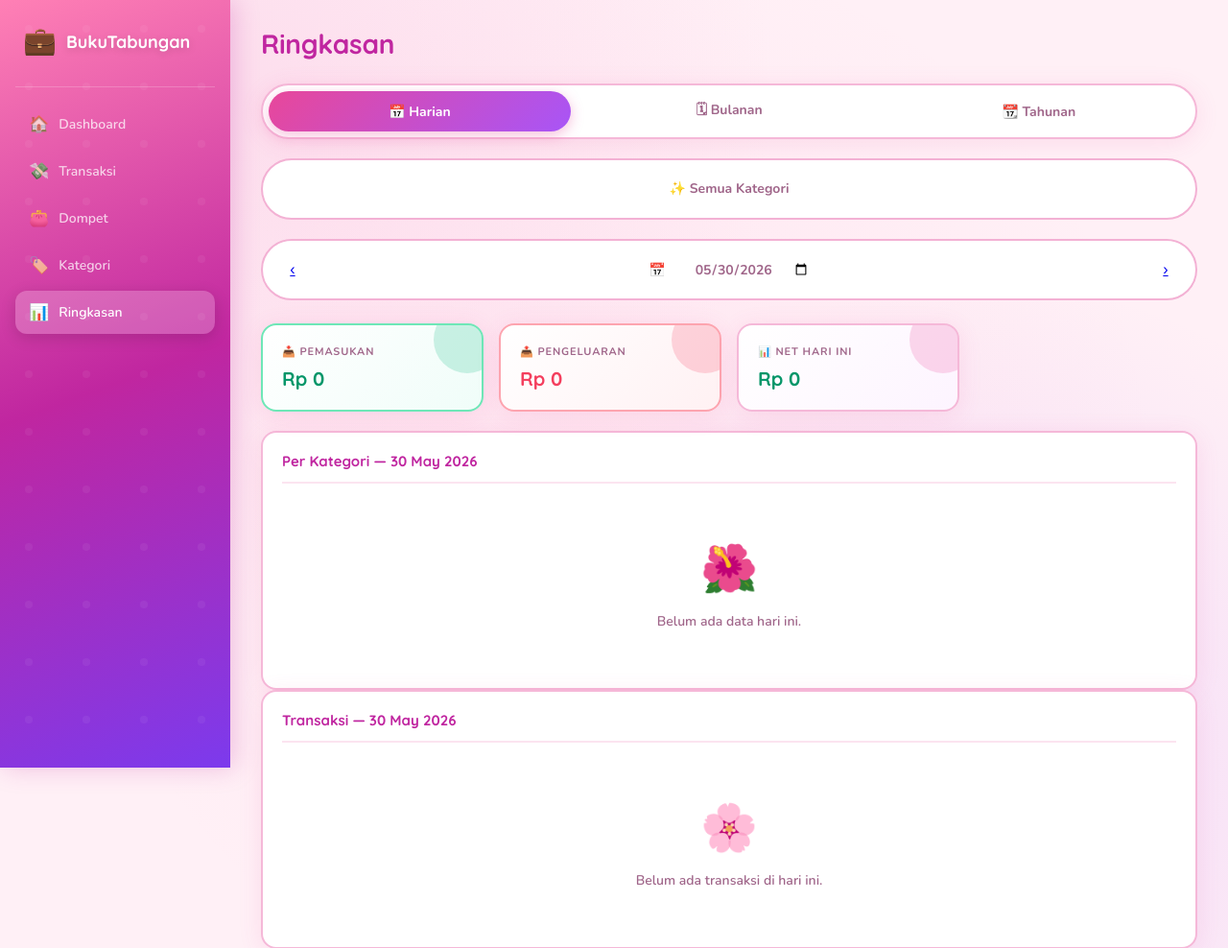
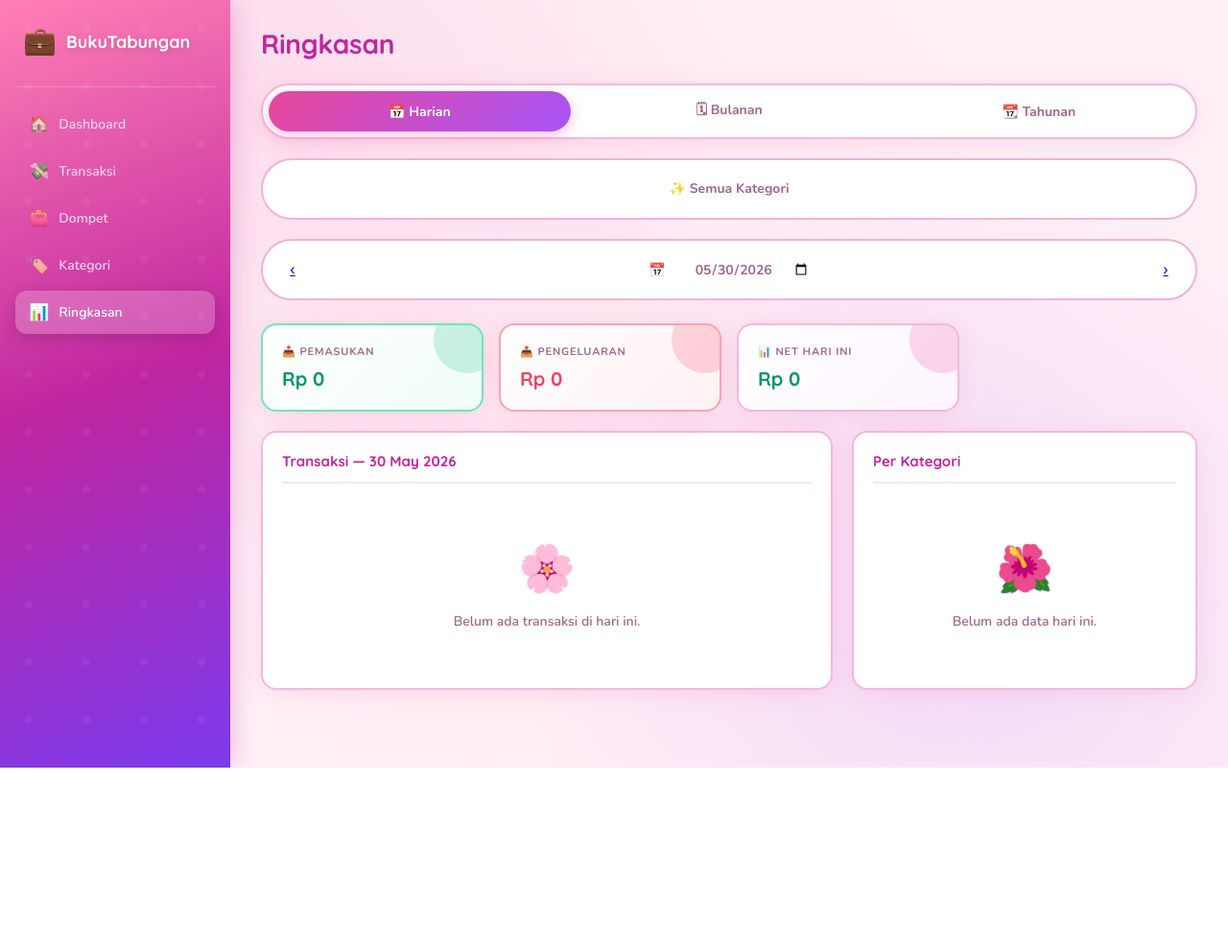
Before and after one commit to kusmedihana-bot/BukuTabungan, a PHP site: page /subdir/bukutabungan/summary.php?day=2026-05-30&tab=daily in a window 1280 px wide. Shown: the top 988 px of the page at 96% size. After the commit the page ends 800 px from the top, so only its background shows below. Run offline with PHP 8.4, Linux system fonts and the light colour scheme; data comes from the database, SQL or seed files in the repository.

Commit message:
fix: use content-grid side-by-side layout on daily and yearly tabs (match monthly)

```diff
--- a/summary.php
+++ b/summary.php
@@ -172,25 +172,7 @@ include 'includes/header.php';
             </div>
         </div>
     </div>
-    <div class="content-section">
-        <div class="section-title">Per Kategori — <?= $dayLabel ?></div>
-            <?php if (empty($dailyByCat)): ?>
-                <div class="empty-state"><div class="empty-icon">🌺</div><p>Belum ada data hari ini.</p></div>
-            <?php else: ?>
-            <table class="data-table">
-                <thead><tr><th>Kategori</th><th>Tipe</th><th>Total</th></tr></thead>
-                <tbody>
-                    <?php foreach ($dailyByCat as $row): ?>
-                    <tr>
-                        <td><?= $row['icon'] ?> <?= htmlspecialchars($row['name']) ?></td>
-                        <td><span class="badge badge-<?= $row['type'] ?>"><?= $row['type']==='income'?'📥 Masuk':'📤 Keluar' ?></span></td>
-                        <td class="amount-<?= $row['type'] ?>">Rp <?= number_format($row['total'],0,',','.') ?></td>
-                    </tr>
-                    <?php endforeach; ?>
-                </tbody>
-            </table>
-            <?php endif; ?>
-        </div>
+    <div class="content-grid">
         <div class="content-section">
             <div class="section-title">Transaksi — <?= $dayLabel ?></div>
             <?php if (empty($dailyTx)): ?>
@@ -211,6 +193,25 @@ include 'includes/header.php';
                 </tbody>
             </table>
             <?php endif; ?>
+        </div>
+        <div class="content-section">
+            <div class="section-title">Per Kategori</div>
+            <?php if (empty($dailyByCat)): ?>
+                <div class="empty-state"><div class="empty-icon">🌺</div><p>Belum ada data hari ini.</p></div>
+            <?php else: ?>
+            <table class="data-table">
+                <thead><tr><th>Kategori</th><th>Total</th></tr></thead>
+                <tbody>
+                    <?php foreach ($dailyByCat as $row): ?>
+                    <tr>
+                        <td><?= $row['icon'] ?> <?= htmlspecialchars($row['name']) ?></td>
+                        <td class="amount-<?= $row['type'] ?>">Rp <?= number_format($row['total'],0,',','.') ?></td>
+                    </tr>
+                    <?php endforeach; ?>
+                </tbody>
+            </table>
+            <?php endif; ?>
+        </div>
     </div>
 </div>
 
@@ -312,6 +313,7 @@ include 'includes/header.php';
             </div>
         </div>
     </div>
+    <div class="content-grid">
         <div class="content-section">
             <div class="section-title">Per Bulan — <?= $year ?></div>
             <?php if (empty($yearByMonth)): ?>
@@ -334,24 +336,24 @@ include 'includes/header.php';
             </table>
             <?php endif; ?>
         </div>
-    <div class="content-section" style="margin-top:20px;">
-        <div class="section-title">Per Kategori — <?= $year ?></div>
+        <div class="content-section">
+            <div class="section-title">Per Kategori</div>
             <?php if (empty($yearByCat)): ?>
                 <div class="empty-state"><div class="empty-icon">🌸</div><p>Belum ada data tahun ini.</p></div>
             <?php else: ?>
             <table class="data-table">
-            <thead><tr><th>Kategori</th><th>Tipe</th><th>Total</th></tr></thead>
+                <thead><tr><th>Kategori</th><th>Total</th></tr></thead>
                 <tbody>
                     <?php foreach ($yearByCat as $row): ?>
                     <tr>
                         <td><?= $row['icon'] ?> <?= htmlspecialchars($row['name']) ?></td>
-                    <td><span class="badge badge-<?= $row['type'] ?>"><?= $row['type']==='income'?'📥 Masuk':'📤 Keluar' ?></span></td>
                         <td class="amount-<?= $row['type'] ?>">Rp <?= number_format($row['total'],0,',','.') ?></td>
                     </tr>
                     <?php endforeach; ?>
                 </tbody>
             </table>
             <?php endif; ?>
+        </div>
     </div>
 </div>
 
```
Lines whose indentation alone changed are shown as unchanged.
